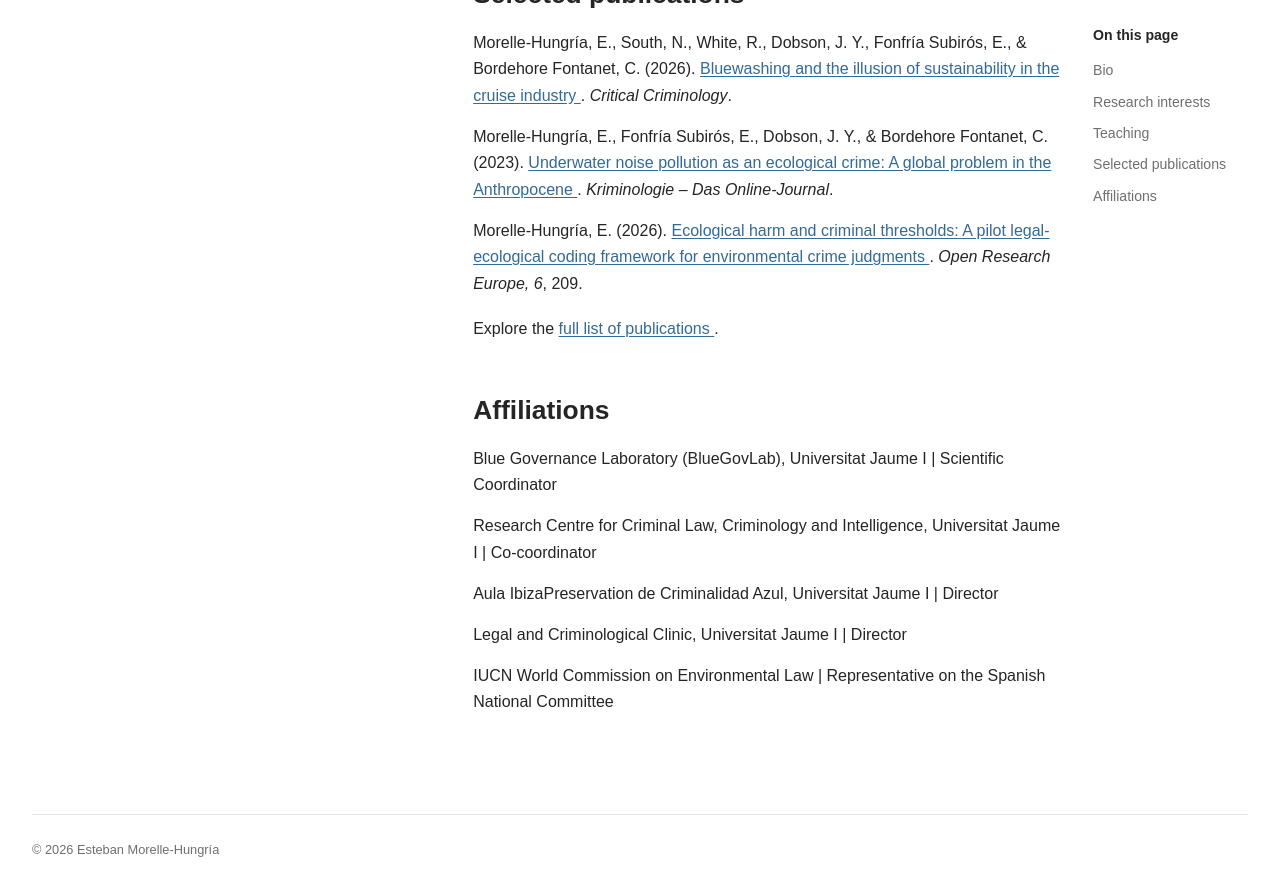
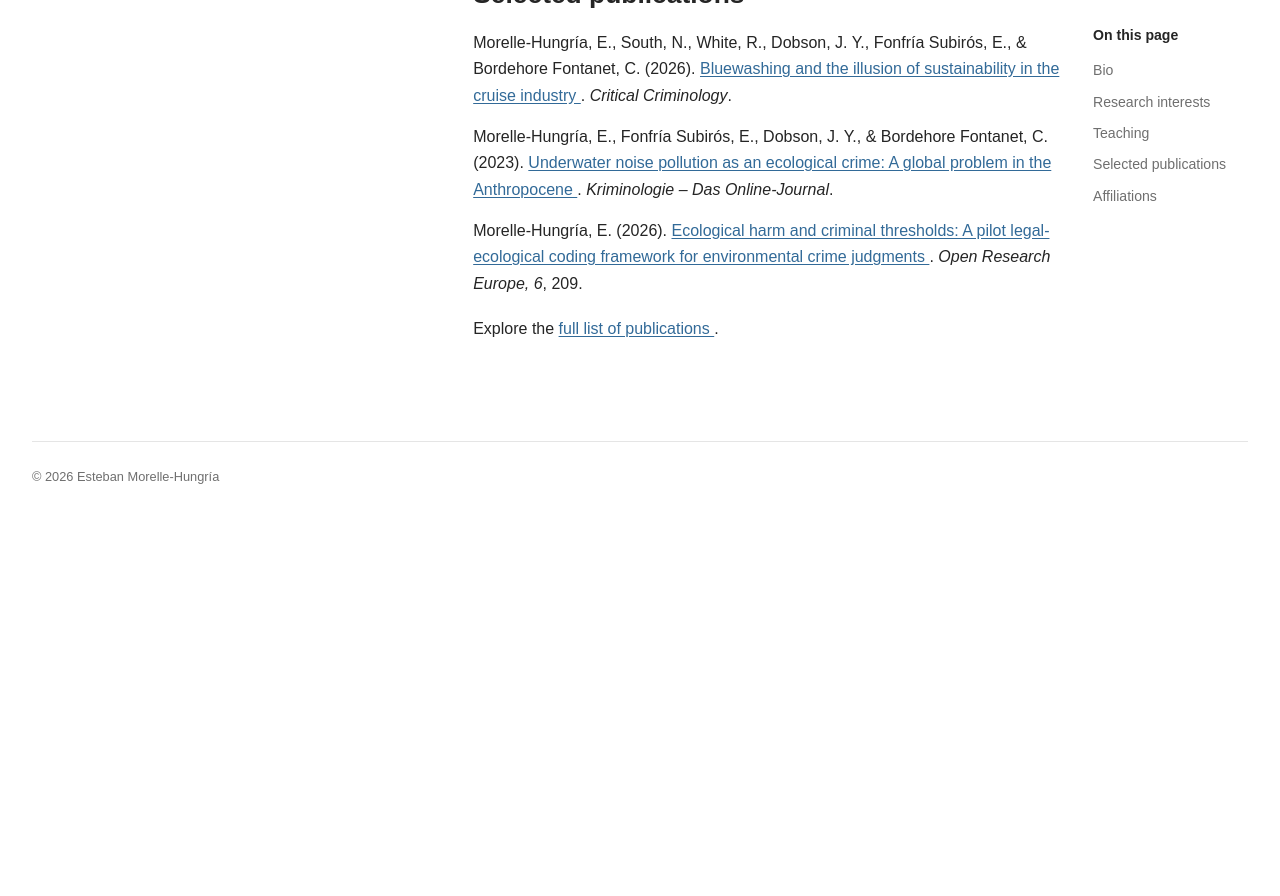
Before and after one commit to emorelleh/emorelleh.github.io, a Jekyll site: the page built from index.md, in a window 1280 px wide and 900 px high, scrolled down 1222 px. Shown: the top 896 px of the window. Built offline with Jekyll 4.4.1, drawn with Linux system fonts in a browser that asks for light colours; after the commit the page ends 1749 px from its top, so only the background shows below that.

Commit message:
Delete affiliations section from index.md
Removed affiliations section from the index page.

```diff
--- a/index.md
+++ b/index.md
@@ -131,16 +131,6 @@ description: "Academic website of Esteban Morelle-Hungría"
       full list of publications
     </a>.
   </p>
-</section>
-      <section id="affiliations">
-        <h2>Affiliations</h2>
-        <ul class="reference-list">
-          <li>Blue Governance Laboratory (BlueGovLab), Universitat Jaume I | Scientific Coordinator</li>
-          <li>Research Centre for Criminal Law, Criminology and Intelligence, Universitat Jaume I | Co-coordinator</li>
-          <li>Aula IbizaPreservation de Criminalidad Azul, Universitat Jaume I | Director</li>
-          <li>Legal and Criminological Clinic, Universitat Jaume I | Director</li>
-          <li>IUCN World Commission on Environmental Law | Representative on the Spanish National Committee</li>
-        </ul>
       </section>
 
     </div>
```
